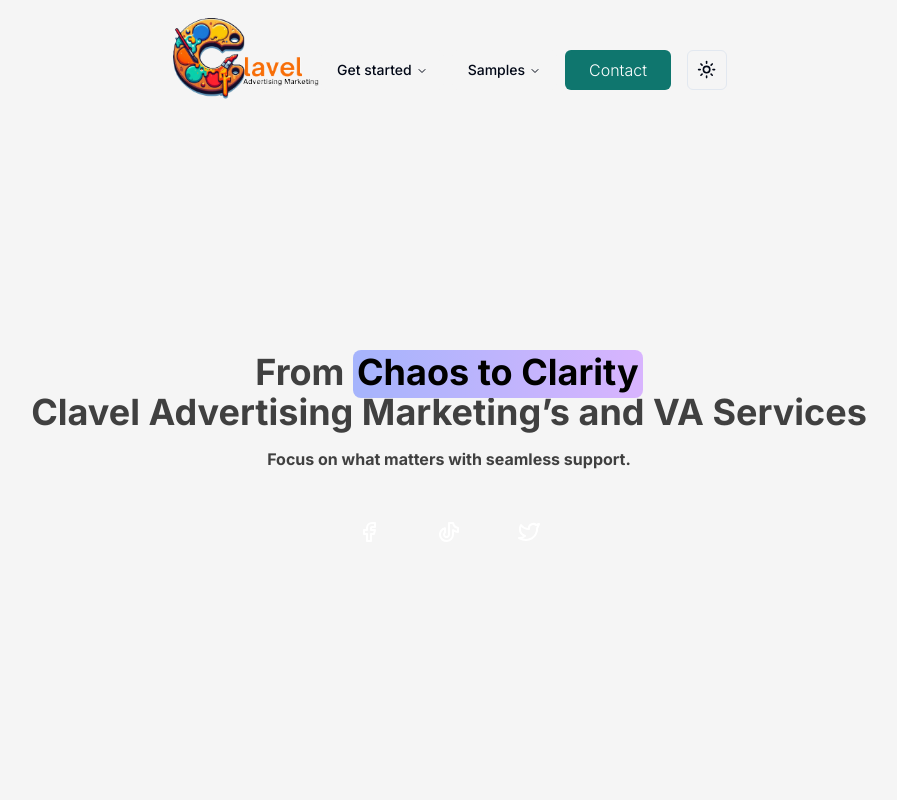
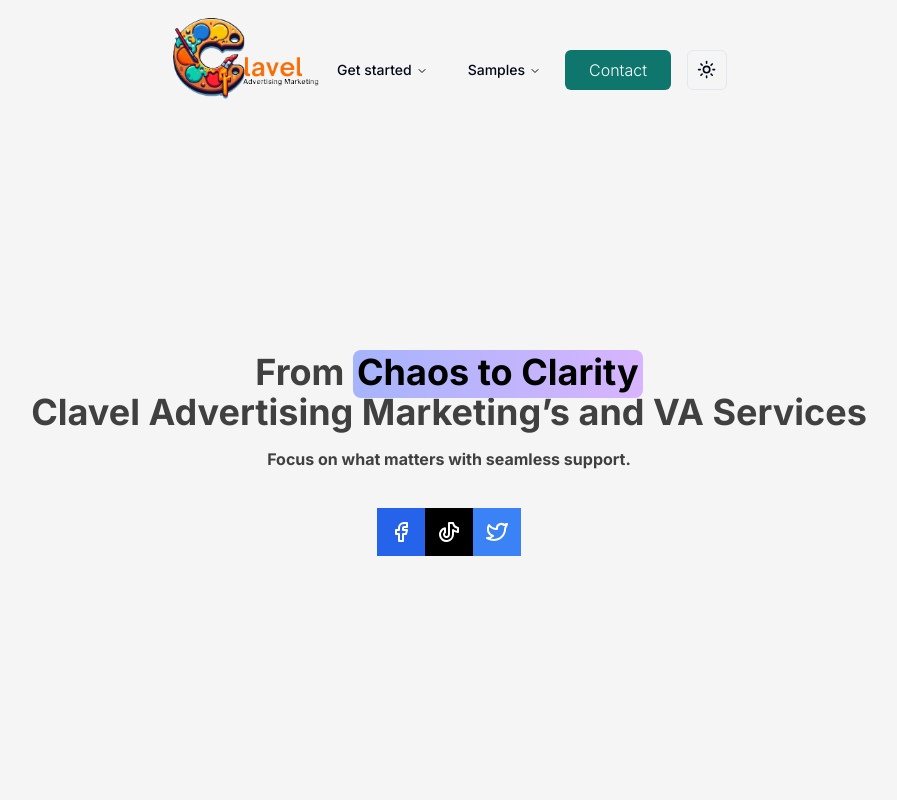
Before and after one commit to clavelian/ClavelAdvertisingMarketing, a Next.js app in the folder cad/: page / in a window 1280 px wide. Shown: the top 800 px of the page, without its empty margins (191-1088 px from the left). Built offline with nearby package versions, Linux system fonts and the light colour scheme.

Commit message:
Commit before changing the style of main page

```diff
--- a/cad/app/page.tsx
+++ b/cad/app/page.tsx
@@ -3,7 +3,6 @@ import { NavigationMenuDemo } from "../components/navmenu";
 // import FlipWordsDemo from "../components/flipwords";
 import { StickyScrollRevealDemo } from "../components/stickyScroll";
 import { HeroHighlightDemo } from "../components/hero";
-import { AnimatedModalDemo } from "@/components/animeModal";
 import Footer from "@/components/footer";
 
 export default function Home() {
--- a/cad/components/hero.tsx
+++ b/cad/components/hero.tsx
@@ -10,7 +10,11 @@ import {
   IconMail,
   IconBrandTiktok,
   IconBrandTwitter,
+  IconBrandFacebookFilled,
+  IconBrandTwitterFilled,
+  IconBrandTiktokFilled,
 } from "@tabler/icons-react";
+import Fb from "@/public/fb.svg";
 
 export function HeroHighlightDemo() {
   return (
@@ -40,13 +44,13 @@ export function HeroHighlightDemo() {
             Focus on what matters with seamless support.
           </span>
           <span className="w-full h-[6rem] text-white flex items-center justify-center pt-6">
-            <div className="bg-transparent rounded-md hover:bg-blue-600 transition ease-in-out delay-150 w-[5rem] h-[5rem] justify-center items-center flex">
+            <div className="bg-blue-600 hover:bg-blue-600 transition ease-in-out delay-150 w-[3rem] h-[3rem] justify-center items-center flex">
               <IconBrandFacebook />
             </div>
-            <div className="bg-transparent rounded-md hover:bg-black transition ease-in-out delay-150 w-[5rem] h-[5rem] justify-center items-center flex">
+            <div className="bg-black transition ease-in-out delay-150 w-[3rem] h-[3rem] justify-center items-center flex">
               <IconBrandTiktok />
             </div>
-            <div className="bg-transparent rounded-md hover:bg-blue-400 transition ease-in-out delay-150 w-[5rem] h-[5rem] justify-center items-center flex">
+            <div className="bg-blue-500 transition ease-in-out delay-150 w-[3rem] h-[3rem] justify-center items-center flex">
               <IconBrandTwitter />
             </div>
           </span>
```
Also changed, not shown: cad/public/fb.svg (added).
